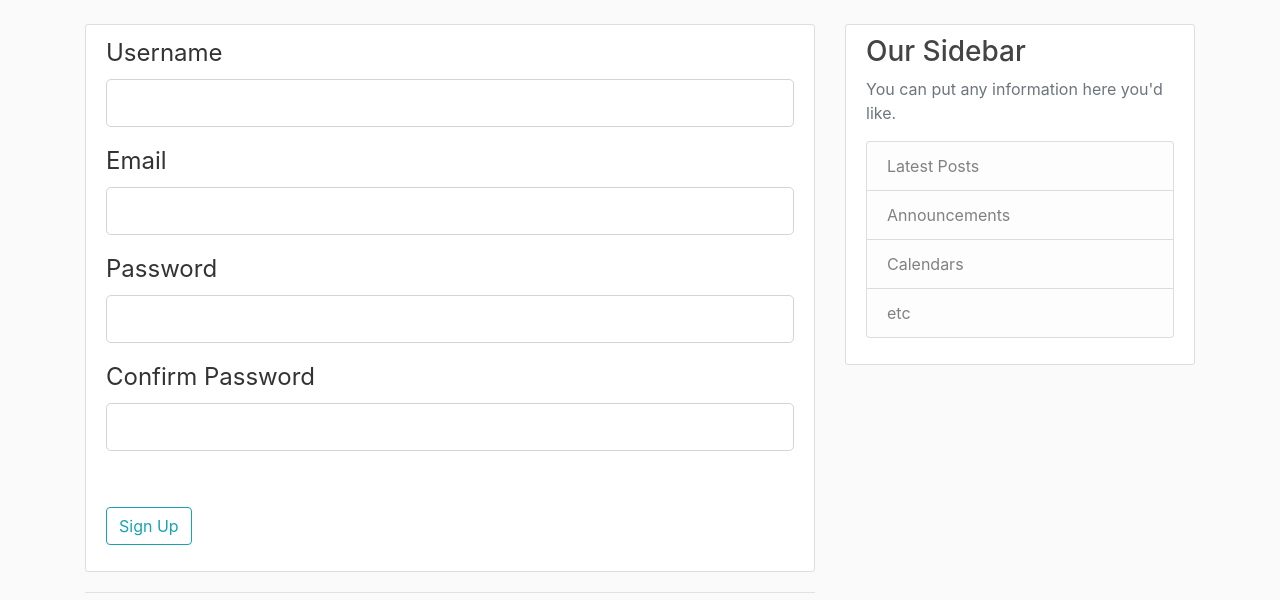
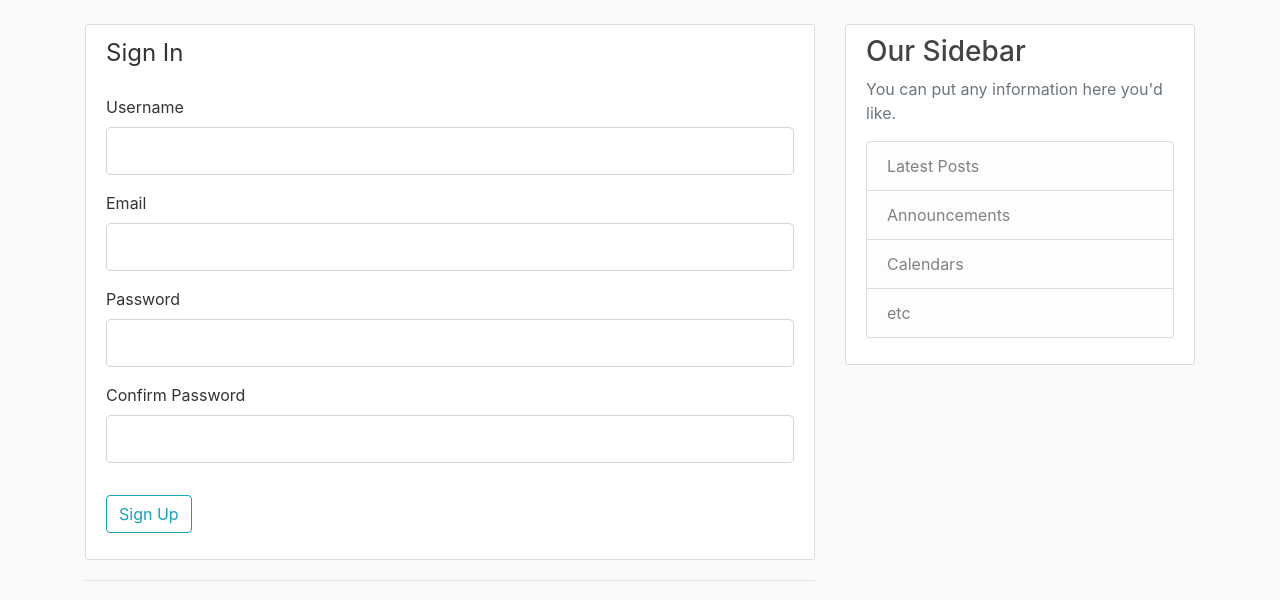
Before and after one commit to Utkarsh736/FlaskBlog, a Flask app: page /register in a window 1280 px wide. Shown: the part 56-656 px from the top of the page. Run offline with Flask 2, Linux system fonts and the light colour scheme; some libraries are stand-ins or nearby versions.

Commit message:
legend correction

```diff
--- a/templates/register.html
+++ b/templates/register.html
@@ -4,7 +4,7 @@
         <form method="POST" action="">
             {{ form.hidden_tag() }}
             <fieldset class="form-group">
-                <legend class="bodred-bottom mb-4">
+                <legend class="bodred-bottom mb-4">Sign In</legend>
                 <div class="form-group">
                     {{ form.username.label(class="form-control-label") }}
 
@@ -67,7 +67,6 @@
                         {{ form.confirm_password(class="form-control form-control-lg") }}
                     {% endif %}
                 </div>
-                </legend>
             </fieldset>
 
             <div class="form-group">
```
Lines whose indentation alone changed are shown as unchanged.
